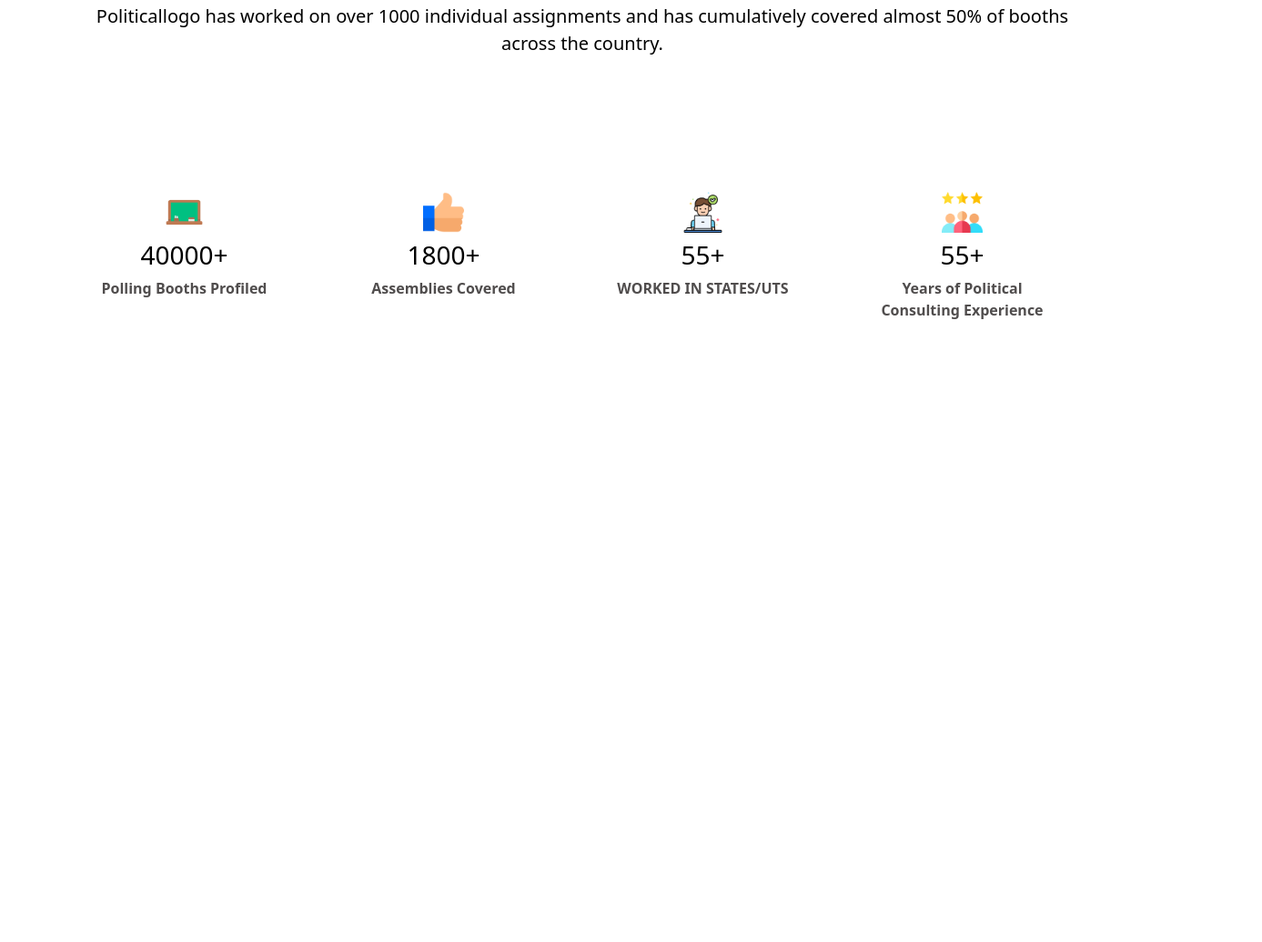
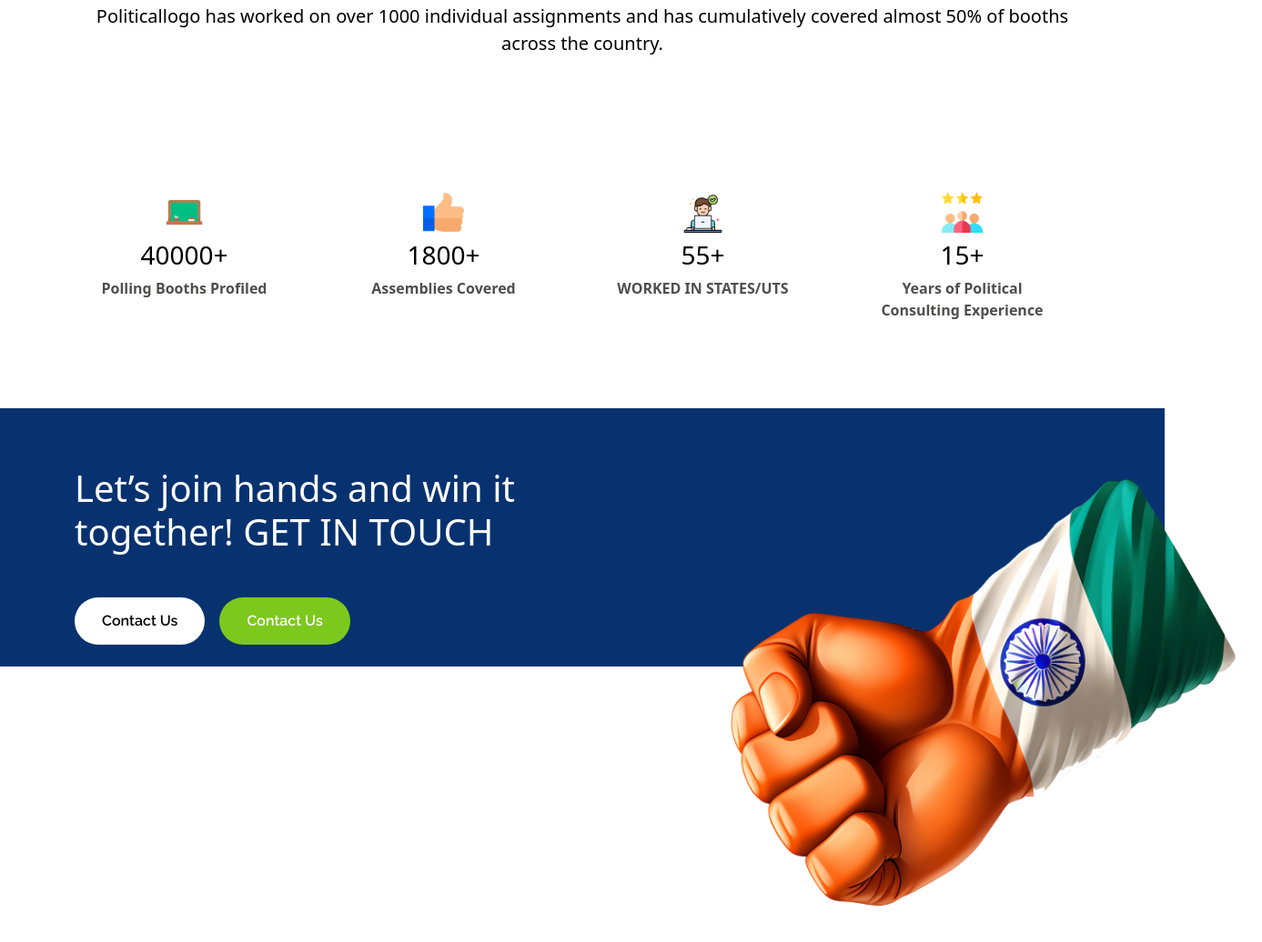
Before and after one commit to yogeshks6/Political-temp, a plain HTML site: page public/index.html in a window 1280 px wide. Shown: the part 2611-3647 px from the top of the page at 91% size, 1387 px wide, since content can reach past the window. Before the commit the page ends 3060 px from the top, so only its background shows below. Drawn offline with nearby package versions, Linux system fonts and the light colour scheme.

Commit message:
fifth section almost complete

```diff
--- a/public/index.html
+++ b/public/index.html
@@ -212,20 +212,11 @@
                         <div class="col-12 col-md-3 col-lg-3 ">
                             <div class="text-center fourth-sec-card pt-5 pb-4">
                                 <img src="./images/fourth-sec-img-4.png" alt="">
-                                <h3 class="text-black mt-2">55+</h3>
+                                <h3 class="text-black mt-2">15+</h3>
                                 <p class="fourth-sec-card-p fw-semibold mb-0"> Years of Political <br> Consulting
                                     Experience</p>
                             </div>
                         </div>
-                        <!-- <div class="col-12 col-md-3 col-lg-3">
-                            <div class=" text-center fourth-sec-card pt-5 pb-5">
-                                <img src="./images/fourth-sec-img-4.png" alt="">
-                                <h3 class="text-black mt-2 ">15+</h3>
-                                <p class="fourth-sec-card-p fw-semibold mb-0">Years of Political <br> Consulting
-                                    Experience
-                                </p>
-                            </div>
-                        </div> -->
 
                     </div>
                 </div>
@@ -233,6 +224,33 @@
         </div>
     </section>
     <!-- Fourth section end -->
+
+
+
+    <!-- fifth section start -->
+    <section class="fifth-sec pt-3 position-relative">
+        <div class="container">
+            <div class="row ">
+                <div class="col-12 col-sm-7 col-lg-7 text-center text-lg-start pt-lg-5 pt-4">
+                    <h1 class="text-white">Let’s join hands and win it together!
+                        GET IN TOUCH</h1>
+                    <div class="d-lg-flex gap-3 mt-lg-5 mt-4">
+                        <button class="white-web-btn rounded-pill border-0 mb-4  fw-semibold  " type="submit">Contact
+                            Us</button>
+                        <button class="fifth-white-web-btn rounded-pill border-0 mb-4  fw-semibold  "
+                            type="submit">Contact Us</button>
+                    </div>
+                </div>
+                <div class="col-12 col-sm-5 col-lg-5">
+                    <img src="./images/fifth-sec-img.png" class="w-50 position-absolute" alt="">
+                </div>
+            </div>
+        </div>
+    </section>
+    <!-- fifth section end -->
+
+
+
     <script src="https://cdn.jsdelivr.net/npm/bootstrap@5.3.3/dist/js/bootstrap.bundle.min.js"
         integrity="sha384-YvpcrYf0tY3lHB60NNkmXc5s9fDVZLESaAA55NDzOxhy9GkcIdslK1eN7N6jIeHz"
         crossorigin="anonymous"></script>
--- a/public/style.css
+++ b/public/style.css
@@ -132,3 +132,34 @@
 }
 
 /* Fourth section end */
+
+/* fifth section start */
+ .fifth-sec{
+    background-color: #07326F;
+ }
+ .white-web-btn {
+    padding: 14px 30px;
+    font-family: "Raleway", sans-serif;
+    background-color: white;
+    transition: all .8s;
+    color: black;
+}
+
+.white-web-btn:hover {
+    background-color: rgba(125, 200, 29, 1);
+    color: white;
+}
+ .fifth-white-web-btn {
+    padding: 14px 30px;
+    font-family: "Raleway", sans-serif;
+    background-color: rgba(125, 200, 29, 1) ;
+    transition: all .8s;
+    color: white;
+}
+
+.fifth-white-web-btn:hover {
+    background-color: white;
+    color: black;
+}
+
+/* fifth section end */
```
Also changed, not shown: public/images/fifth-sec-img.png (added).
